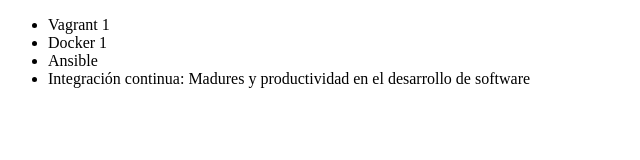
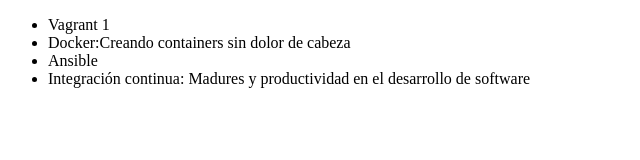
Before and after one commit to Bayardo74/Alura-git2, a plain HTML site: page index.html in a window 1280 px wide. Shown: the whole page, without its empty margins (0-640 px from the left). Drawn offline with Linux system fonts and the light colour scheme.

Commit message:
Cursos con la letra mayuscula

```diff
--- a/index.html
+++ b/index.html
@@ -2,12 +2,12 @@
 <html lang = "en">
 <head>
      <meta charset = "UTF-8">
-     <title>Lista de cursos de DevOps de Alura </title>
+     <title> Lista de Cursos de DevOps de Alura </title>
 </head>
 <body>
      <ul>
          <li> Vagrant 1 </li>
-         <li> Docker 1 </li>
+         <li> Docker:Creando containers sin dolor de cabeza </li>
          <li> Ansible </li>
          <li> Integración continua: Madures y productividad en el desarrollo de software </li>
      </ul>
```
